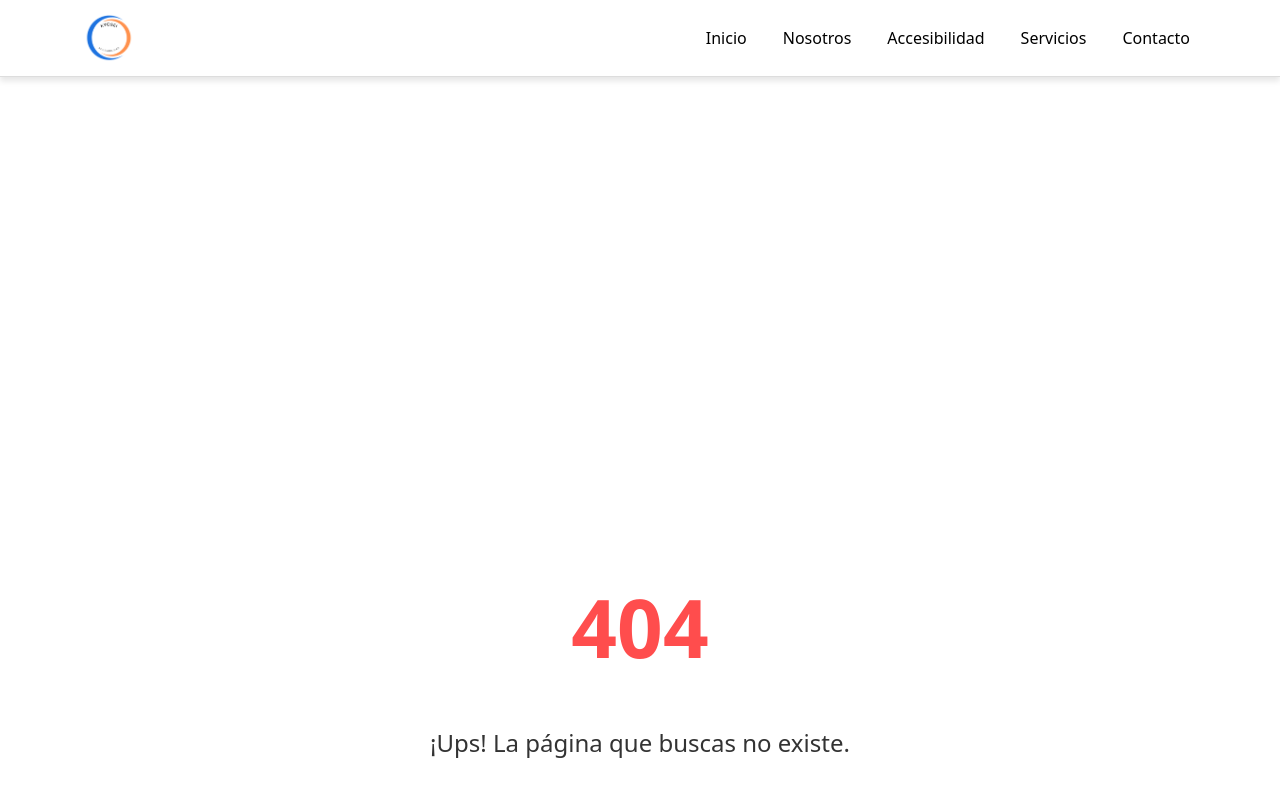
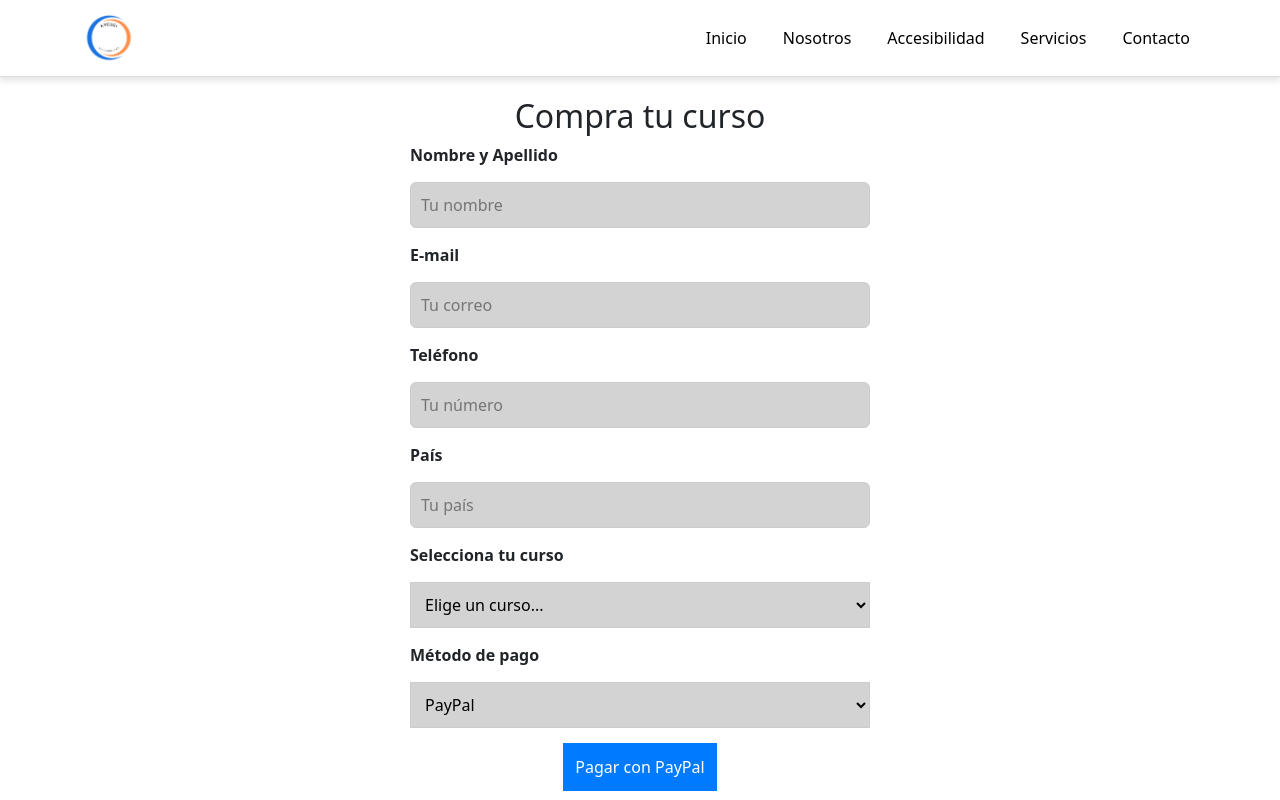
Before and after one commit to tanonibrenda/kyoseiaccesibilidad, a React (Vite) app in the folder kyosei-accesibilidad/: page /compra-cursos in a window 1280 px wide. Before the commit this address had no page. Shown: the top 800 px of the page. Built offline with nearby package versions, Linux system fonts and the light colour scheme.

Commit message:
pay_quesaque

```diff
--- a/kyosei-accesibilidad/src/App.jsx
+++ b/kyosei-accesibilidad/src/App.jsx
@@ -7,6 +7,7 @@ import Footer from "./components/Footer";
 import Accesibilidad from "./pages/Accesibilidad.jsx";
 import Servicios from "./pages/Servicios.jsx";
 import Contacto from "./pages/Contacto.jsx";
+import CompraCursos from "./pages/CompraCursos";
 import NotFound from "./pages/404.jsx";
 import "./styles/header.css";
 import "bootstrap/dist/css/bootstrap.min.css";
@@ -21,6 +22,7 @@ function App() {
         <Route path="/accesibilidad" element={<Accesibilidad />} />
         <Route path="/servicios" element={<Servicios />} />
         <Route path="/contacto" element={<Contacto />} />
+        <Route path="/compra-cursos" element={<CompraCursos />} />
         <Route path="*" element={<NotFound />} />
       </Routes>
       <Footer />
--- /dev/null
+++ b/kyosei-accesibilidad/src/pages/CompraCursos.jsx
@@ -0,0 +1,62 @@
+import { useState } from "react";
+import "./compraCursos.css";
+
+const CompraCursos = () => {
+    const [formData, setFormData] = useState({
+        nombre: "",
+        email: "",
+        telefono: "",
+        pais: "",
+        curso: "",
+        metodoPago: "paypal" // Método de pago predeterminado
+    });
+
+    const handleChange = (e) => {
+        setFormData({ ...formData, [e.target.name]: e.target.value });
+    };
+
+    const getPaymentLink = () => {
+        if (formData.metodoPago === "paypal") {
+            return "https://www.paypal.com/donate?hosted_button_id=XXXXXXXX"; // Reemplaza con tu enlace de pago
+        }
+        return "https://www.mercadopago.com.ar/checkout/v1/redirect?pref_id=XXXXXX"; // Reemplaza con tu enlace
+    };
+
+    return (
+        <div className="compra-container">
+            <h2>Compra tu curso</h2>
+            <form>
+                <label htmlFor="nombre">Nombre y Apellido</label>
+                <input type="text" id="nombre" name="nombre" placeholder="Tu nombre" onChange={handleChange} required />
+
+                <label htmlFor="email">E-mail</label>
+                <input type="email" id="email" name="email" placeholder="Tu correo" onChange={handleChange} required />
+
+                <label htmlFor="telefono">Teléfono</label>
+                <input type="tel" id="telefono" name="telefono" placeholder="Tu número" onChange={handleChange} required />
+
+                <label htmlFor="pais">País</label>
+                <input type="text" id="pais" name="pais" placeholder="Tu país" onChange={handleChange} required />
+
+                <label htmlFor="curso">Selecciona tu curso</label>
+                <select id="curso" name="curso" onChange={handleChange} required>
+                    <option value="">Elige un curso...</option>
+                    <option value="curso1">Taller Moodle Accesible</option>
+                    {/* <option value="curso2">Curso 2 - Avanzado</option> */}
+                </select>
+
+                <label htmlFor="metodoPago">Método de pago</label>
+                <select id="metodoPago" name="metodoPago" onChange={handleChange} required>
+                    <option value="paypal">PayPal</option>
+                    <option value="mercadopago">Mercado Pago</option>
+                </select>
+
+                <a href={getPaymentLink()} target="_blank" rel="noopener noreferrer">
+                    <button type="button">Pagar con {formData.metodoPago === "paypal" ? "PayPal" : "Mercado Pago"}</button>
+                </a>
+            </form>
+        </div>
+    );
+};
+
+export default CompraCursos;
--- a/kyosei-accesibilidad/src/pages/Servicios.jsx
+++ b/kyosei-accesibilidad/src/pages/Servicios.jsx
@@ -31,7 +31,7 @@ const Servicios = () => {
           <p><strong>Primera Comisión: Agosto 2025</strong></p>
 
           <div className="botones">
-            <Link to="/comprar" className="boton">Comprar Curso</Link>
+            <Link to="/compra-cursos" className="boton">Comprar Curso</Link>
             <Link to="/info-curso" className="boton">Más Información</Link>
           </div>
         </section>
--- /dev/null
+++ b/kyosei-accesibilidad/src/pages/compraCursos.css
@@ -0,0 +1,45 @@
+.compra-container {
+    max-width: 500px;
+    margin: auto;
+    padding: 20px;
+    text-align: center;
+}
+
+form {
+    display: flex;
+    flex-direction: column;
+    gap: 15px;
+}
+
+label {
+    text-align: left;
+    font-weight: bold;
+}
+
+input, select {
+    color: #000 !important;
+    background-color: #d3d3d3;
+    border: 1px solid #ccc;
+    padding: 10px;
+    font-size: 16px;
+    width: 100%;
+}
+
+button {
+    background-color: #007bff;
+    color: white;
+    padding: 12px;
+    border: none;
+    cursor: pointer;
+    font-size: 16px;
+}
+
+button:hover {
+    background-color: #0056b3;
+}
+
+@media (max-width: 768px) {
+    .compra-container {
+        width: 90%;
+    }
+}
```
Also changed, not shown: 1 other file (tests, documents, lock files or other folders).
